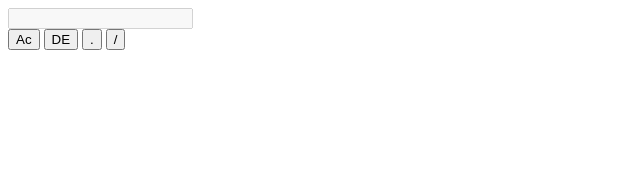
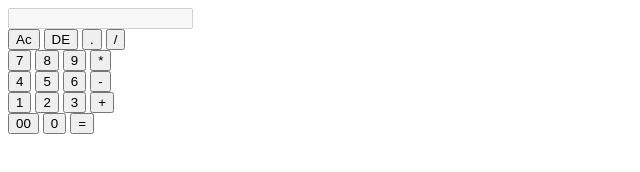
Before and after one commit to IbnuShemsudin/Calculator-project, a plain HTML site: page index.html in a window 1280 px wide. Shown: the whole page, without its empty margins (0-640 px from the left). Drawn offline with Linux system fonts and the light colour scheme.

Commit message:
This is the whole html file what we need for our Calculator project

```diff
--- a/index.html
+++ b/index.html
@@ -17,6 +17,29 @@
              <input type="button" value=".">
              <input type="button" value="/">
          </div>
+         <div>
+             <input type="button" value="7">
+             <input type="button" value="8">
+             <input type="button" value="9">
+             <input type="button" value="*">
+         </div>
+         <div>
+             <input type="button" value="4">
+             <input type="button" value="5">
+             <input type="button" value="6">
+             <input type="button" value="-">
+         </div>
+         <div>
+             <input type="button" value="1">
+             <input type="button" value="2">
+             <input type="button" value="3">
+             <input type="button" value="+">
+         </div>
+         <div>
+             <input type="button" value="00">
+             <input type="button" value="0">
+             <input type="button" value="=">
+         </div>
         </form>
      </div>
 </body>
```
